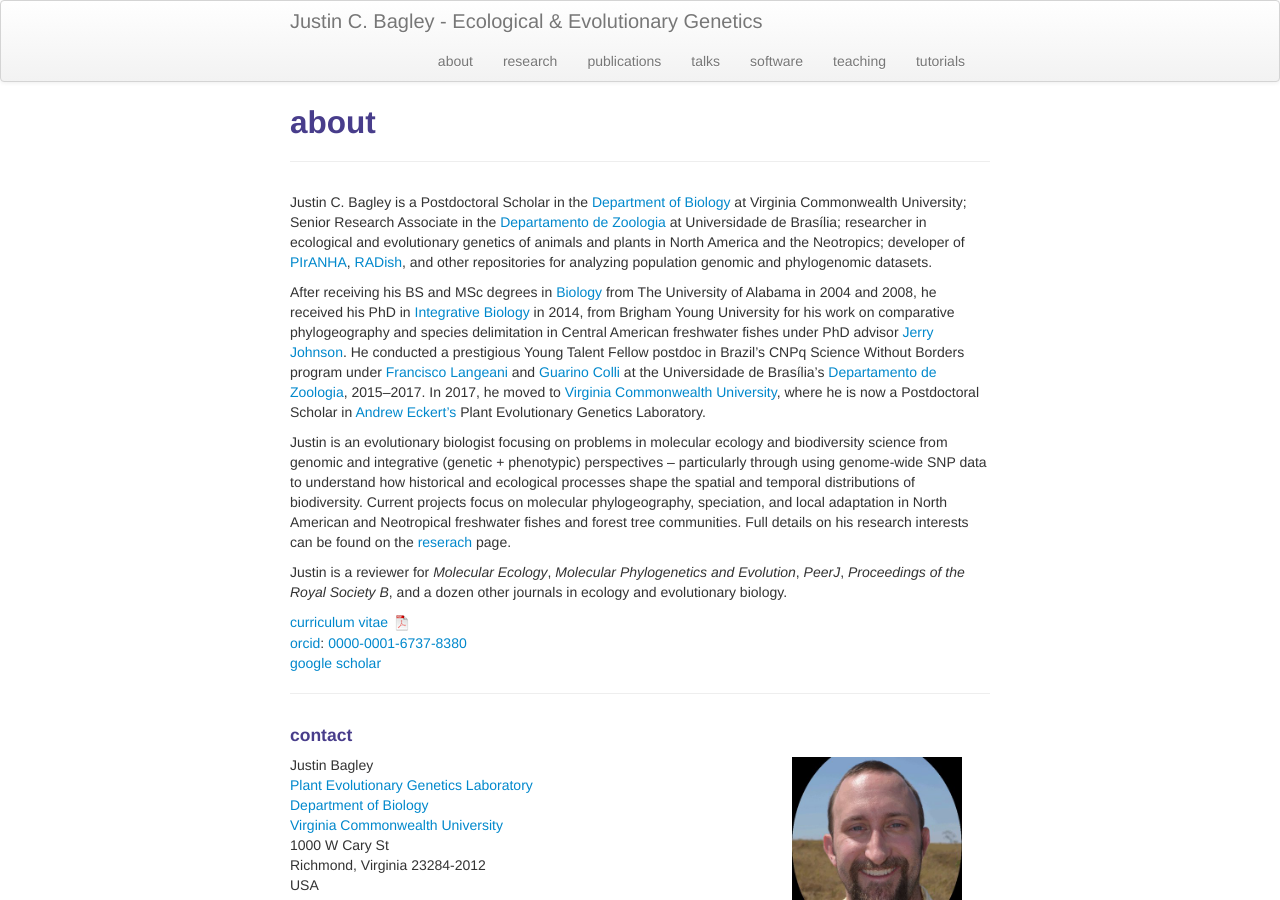
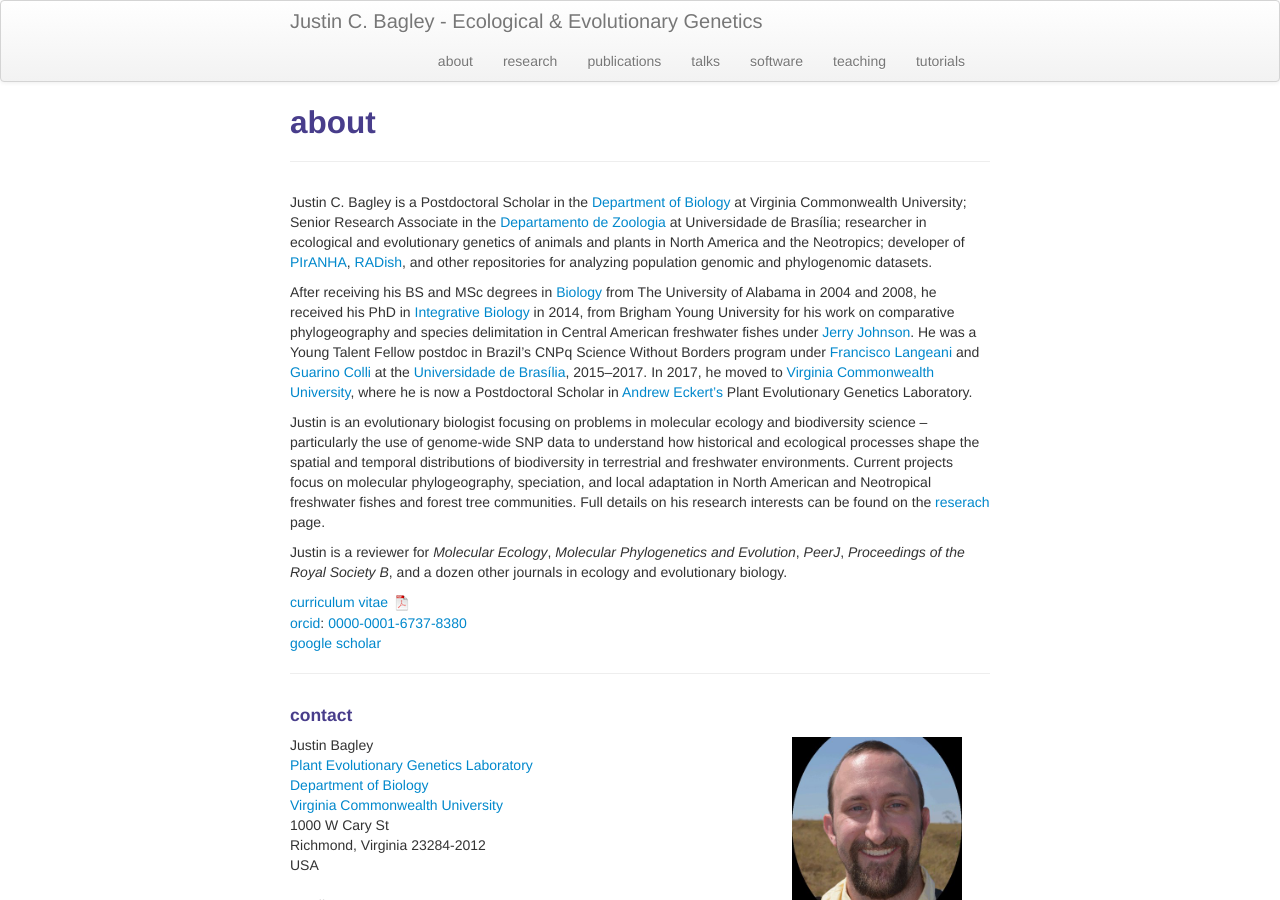
Before and after one commit to justincbagley/justincbagley.github.io, a Jekyll site: the page built from pages/about.md, in a window 1280 px wide and 900 px high. Built offline with Jekyll 4.4.1, drawn with Linux system fonts in a browser that asks for light colours.

Commit message:
Update about.md

```diff
--- a/pages/about.md
+++ b/pages/about.md
@@ -17,20 +17,19 @@ and phylogenomic datasets.
 After receiving his BS and MSc degrees in [Biology](https://bsc.ua.edu) from The University of
 Alabama in 2004 and 2008, he received his PhD in [Integrative Biology](http://biology.byu.edu)
 in 2014, from Brigham Young University for his work on comparative phylogeography
-and species delimitation in Central American freshwater fishes under PhD advisor [Jerry Johnson](https://lifesciences.byu.edu/Directories/FacultyStaff/ctl/FacultyProfile/mid/5712/NetID/jbj59).
-He conducted a prestigious Young Talent Fellow postdoc in Brazil's CNPq Science Without Borders
-program under [Francisco Langeani]() and [Guarino Colli](https://www.researchgate.net/profile/Guarino_Colli)
-at the Universidade de Brasília's [Departamento de Zoologia](https://zoo.unb.br), 2015&ndash;2017.
-In 2017, he moved to [Virginia Commonwealth University](https://www.vcu.edu), where he is now a
-Postdoctoral Scholar in [Andrew Eckert's](LINK) Plant Evolutionary Genetics Laboratory.
+and species delimitation in Central American freshwater fishes under [Jerry Johnson](https://lifesciences.byu.edu/Directories/FacultyStaff/ctl/FacultyProfile/mid/5712/NetID/jbj59).
+He was a Young Talent Fellow postdoc in Brazil's CNPq Science Without Borders program under
+[Francisco Langeani]() and [Guarino Colli](https://www.researchgate.net/profile/Guarino_Colli)
+at the [Universidade de Brasília](https://unb.br), 2015&ndash;2017. In 2017, he moved to
+[Virginia Commonwealth University](https://www.vcu.edu), where he is now a Postdoctoral Scholar
+in [Andrew Eckert's](LINK) Plant Evolutionary Genetics Laboratory.
 
 Justin is an evolutionary biologist focusing on problems in molecular ecology and biodiversity
-science from genomic and integrative (genetic + phenotypic) perspectives &ndash; particularly
-through using genome-wide SNP data to understand how historical and ecological processes
-shape the spatial and temporal distributions of biodiversity. Current projects focus on molecular
-phylogeography, speciation, and local adaptation in North American and Neotropical freshwater
-fishes and forest tree communities. Full details on his research interests can be found on the
-[reserach](../pages/research.html) page.
+science &ndash; particularly the use of genome-wide SNP data to understand how historical and
+ecological processes shape the spatial and temporal distributions of biodiversity in terrestrial
+and freshwater environments. Current projects focus on molecular phylogeography, speciation, and
+local adaptation in North American and Neotropical freshwater fishes and forest tree communities.
+Full details on his research interests can be found on the [reserach](../pages/research.html) page.
 
 Justin is a reviewer for _Molecular Ecology_, _Molecular Phylogenetics and Evolution_, _PeerJ_,
 _Proceedings of the Royal Society B_, and a dozen other journals in ecology and evolutionary biology.
```
